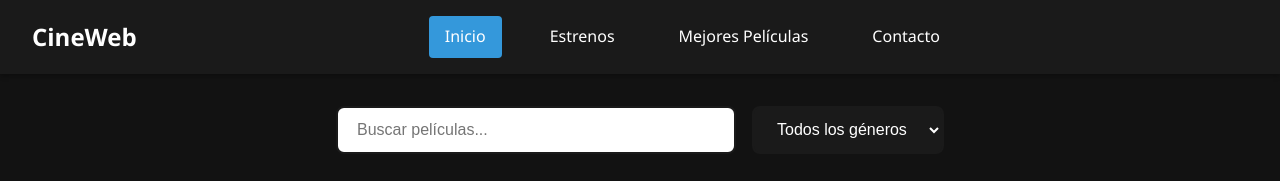
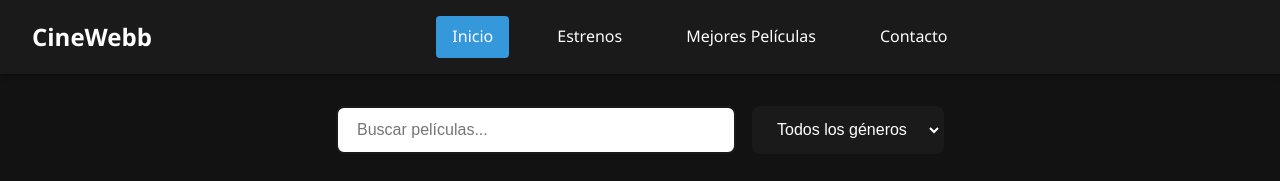
Before and after one commit to Christian3h/taller-git, a plain HTML site: page index.html in a window 1280 px wide. Shown: the top 181 px of the page. Drawn offline with Linux system fonts and the light colour scheme; files that its build step writes are made by us from their sources.

Commit message:
commit 1 linea 14 index.html

```diff
--- a/index.html
+++ b/index.html
@@ -11,7 +11,7 @@
 </head>
 <body>
     <nav class="navbar">
-        <div class="logo">CineWeb</div>
+        <div class="logo">CineWebb</div>
         <div class="hamburger">
             <span></span>
             <span></span>
```
